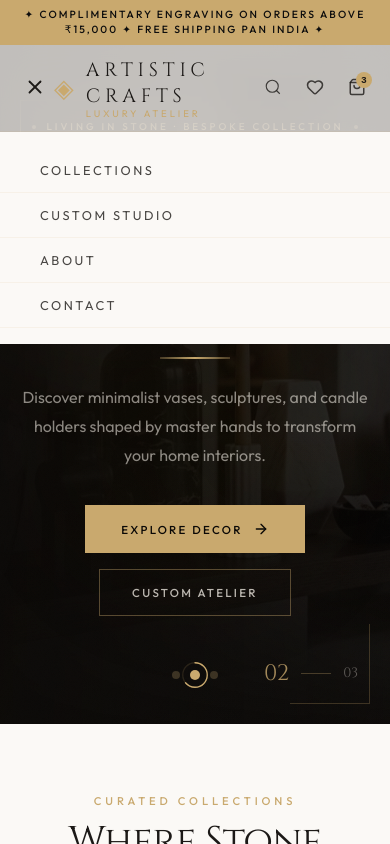
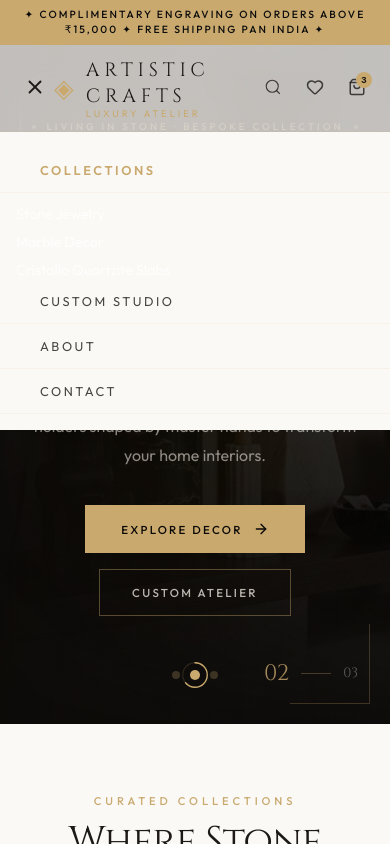
Before and after one commit to salesartisticcrafts-coder/salesartisticcrafts, a Next.js app: page / in a window 390 px wide. Both pictures are taken after a click on the button 35 px from the left and 88 px from the top of the page. Shown: the top 844 px of the page. Built offline with nearby package versions, Linux system fonts and the light colour scheme; a web font is replaced by a local one.

Commit message:
fix: update navbar links, mobile menu dynamic routing, and footer navigations to use next/link

```diff
--- a/src/app/page.js
+++ b/src/app/page.js
@@ -62,10 +62,15 @@ export function Navbar() {
               className="navbar__item"
               onMouseEnter={() => setActiveDropdown(item.label)}
               onMouseLeave={() => setActiveDropdown(null)}>
-              <a href={item.sub.length > 0 ? "#" : `/${item.label.toLowerCase().replace(/ /g, '-')}`} className="navbar__link">
-                {item.label}
-                {item.sub.length > 0 && <ChevronDown size={12} />}
-              </a>
+              {item.sub.length > 0 ? (
+                <span className="navbar__link" style={{ cursor: 'pointer' }}>
+                  {item.label} <ChevronDown size={12} />
+                </span>
+              ) : (
+                <Link href={`/${item.label.toLowerCase().replace(/ /g, '-')}`} className="navbar__link">
+                  {item.label}
+                </Link>
+              )}
               {item.sub.length > 0 && activeDropdown === item.label && (
                 <div className="navbar__dropdown">
                   {item.sub.map(s => {
@@ -73,7 +78,7 @@ export function Navbar() {
                     const categorySlug = item.label.toLowerCase().replace(/ /g, '-');
                     const linkPath = `/${categorySlug}/${slug}`;
                     return (
-                      <a key={s} href={linkPath} className="navbar__dropdown-item">{s}</a>
+                      <Link key={s} href={linkPath} className="navbar__dropdown-item">{s}</Link>
                     );
                   })}
                 </div>
@@ -95,8 +100,40 @@ export function Navbar() {
       {/* Mobile Menu */}
       <div className={`navbar__mobile-menu ${menuOpen ? 'open' : ''}`}>
         {navItems.map(item => (
-          <div key={item.label} className="navbar__mobile-item">
-            <a href="#" className="navbar__mobile-link">{item.label}</a>
+          <div key={item.label} className="navbar__mobile-item" style={{ display: 'flex', flexDirection: 'column', gap: '8px' }}>
+            {item.sub.length > 0 ? (
+              <>
+                <span className="navbar__mobile-link" style={{ fontWeight: '600', color: 'var(--gold)', cursor: 'default' }}>
+                  {item.label}
+                </span>
+                <div style={{ paddingLeft: '16px', display: 'flex', flexDirection: 'column', gap: '10px', marginTop: '4px' }}>
+                  {item.sub.map(s => {
+                    const slug = s.toLowerCase().replace(/ & /g, '-').replace(/ /g, '-');
+                    const categorySlug = item.label.toLowerCase().replace(/ /g, '-');
+                    const linkPath = `/${categorySlug}/${slug}`;
+                    return (
+                      <Link
+                        key={s}
+                        href={linkPath}
+                        className="navbar__mobile-sublink"
+                        style={{ color: 'rgba(255, 255, 255, 0.8)', textDecoration: 'none', fontSize: '0.9rem' }}
+                        onClick={() => setMenuOpen(false)}
+                      >
+                        {s}
+                      </Link>
+                    );
+                  })}
+                </div>
+              </>
+            ) : (
+              <Link
+                href={`/${item.label.toLowerCase().replace(/ /g, '-')}`}
+                className="navbar__mobile-link"
+                onClick={() => setMenuOpen(false)}
+              >
+                {item.label}
+              </Link>
+            )}
           </div>
         ))}
       </div>
@@ -462,7 +499,7 @@ function BrandStory() {
                 </div>
               ))}
             </div>
-            <a href="#" className="btn-primary"><span>Read Our Full Story</span> <ArrowRight size={16} /></a>
+            <Link href="/about" className="btn-primary"><span>Read Our Full Story</span> <ArrowRight size={16} /></Link>
           </div>
         </div>
       </div>
@@ -529,7 +566,7 @@ function BestSellers() {
         </div>
       </div>
       <div className="best-sellers__cta reveal">
-        <a href="#" className="btn-primary"><span>View All Products</span> <ArrowRight size={16} /></a>
+        <Link href="/collections/stone-jewelry" className="btn-primary"><span>View All Products</span> <ArrowRight size={16} /></Link>
       </div>
     </section>
   );
@@ -1021,9 +1058,11 @@ export function Footer() {
             {/* About */}
             <div className="footer__col">
               <h4 className="footer__col-title">About</h4>
-              {['Our Story', 'Our Materials', 'Sustainability', 'Workshop', 'Careers'].map(l => (
-                <a key={l} href="#" className="footer__link">{l}</a>
-              ))}
+              <Link href="/about" className="footer__link">Our Story</Link>
+              <Link href="/collections/stone-jewelry" className="footer__link">Our Materials</Link>
+              <Link href="/about" className="footer__link">Sustainability</Link>
+              <Link href="/about" className="footer__link">Workshop</Link>
+              <Link href="/contact" className="footer__link">Careers</Link>
             </div>
             {/* Contact */}
             <div className="footer__col">
@@ -1054,7 +1093,7 @@ export function Footer() {
                   <Phone size={16} />
                 </a>
               </div>
-              <a href="#" className="btn-primary footer__appt-btn"><span>Book Showroom Visit</span></a>
+              <Link href="/contact" className="btn-primary footer__appt-btn"><span>Book Showroom Visit</span></Link>
             </div>
           </div>
         </div>
```
